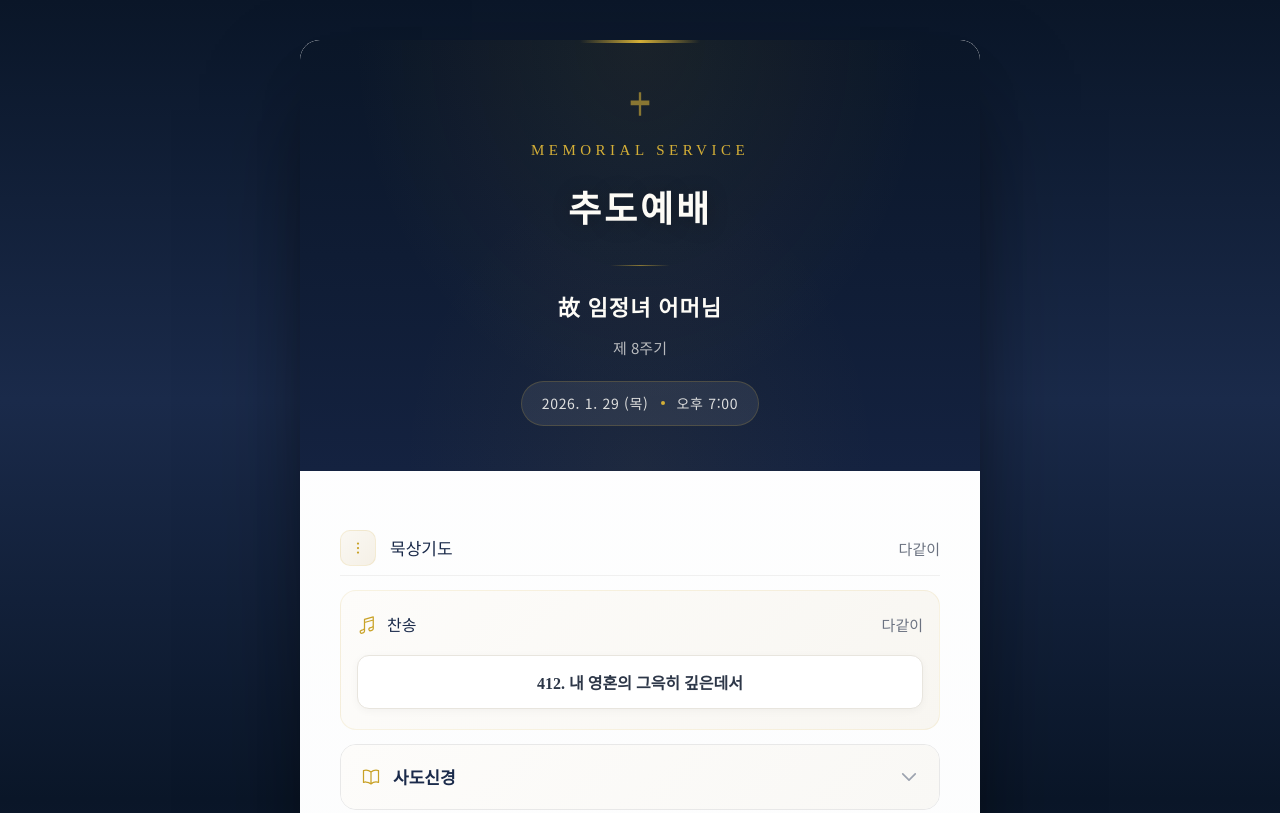
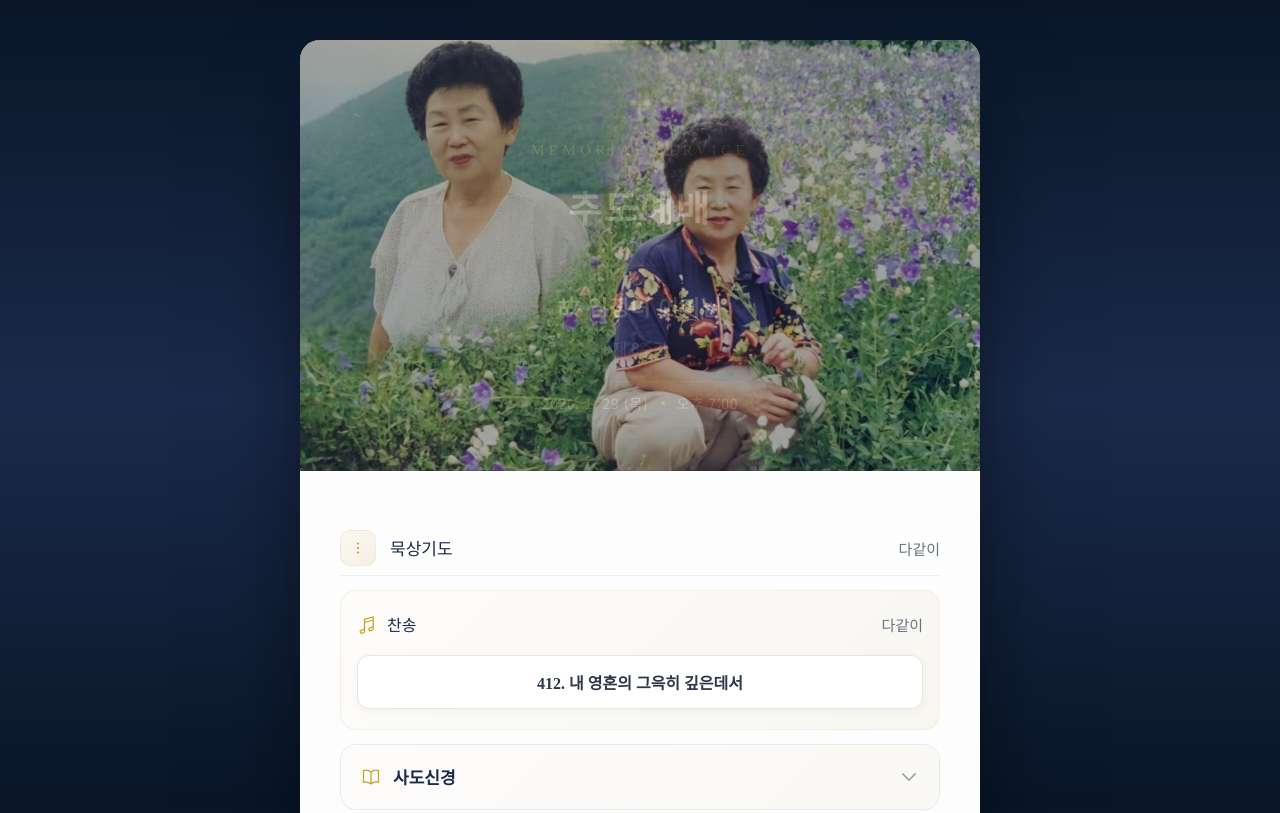
Before and after one commit to kfpc0808/remembrance, a plain HTML site: page index.html in a window 1280 px wide. Shown: the top 813 px of the page. Drawn offline with Linux system fonts and the light colour scheme.

Commit message:
Add files via upload

```diff
--- a/index.html
+++ b/index.html
@@ -89,6 +89,31 @@
             overflow: hidden;
         }
 
+        /* 어머니 사진 배경 - 안개처럼 서서히 */
+        .memorial-header::after {
+            content: '';
+            position: absolute;
+            top: 0;
+            left: 0;
+            right: 0;
+            bottom: 0;
+            background: url('https://raw.githubusercontent.com/kfpc0808/remembrance/main/mother.jpg') center center / cover no-repeat;
+            opacity: 0;
+            -webkit-animation: fadeInOut 15s ease-in-out infinite;
+            animation: fadeInOut 15s ease-in-out infinite;
+            pointer-events: none;
+        }
+
+        @-webkit-keyframes fadeInOut {
+            0%, 100% { opacity: 0; }
+            35%, 65% { opacity: 0.85; }
+        }
+
+        @keyframes fadeInOut {
+            0%, 100% { opacity: 0; }
+            35%, 65% { opacity: 0.85; }
+        }
+
         /* 헤더 장식 패턴 */
         .memorial-header::before {
             content: '';
@@ -101,6 +126,7 @@
                 radial-gradient(ellipse at 50% 0%, rgba(212,175,55,0.08) 0%, transparent 60%),
                 radial-gradient(ellipse at 50% 100%, rgba(212,175,55,0.05) 0%, transparent 50%);
             pointer-events: none;
+            z-index: 1;
         }
 
         /* 상단 금색 라인 */
```
